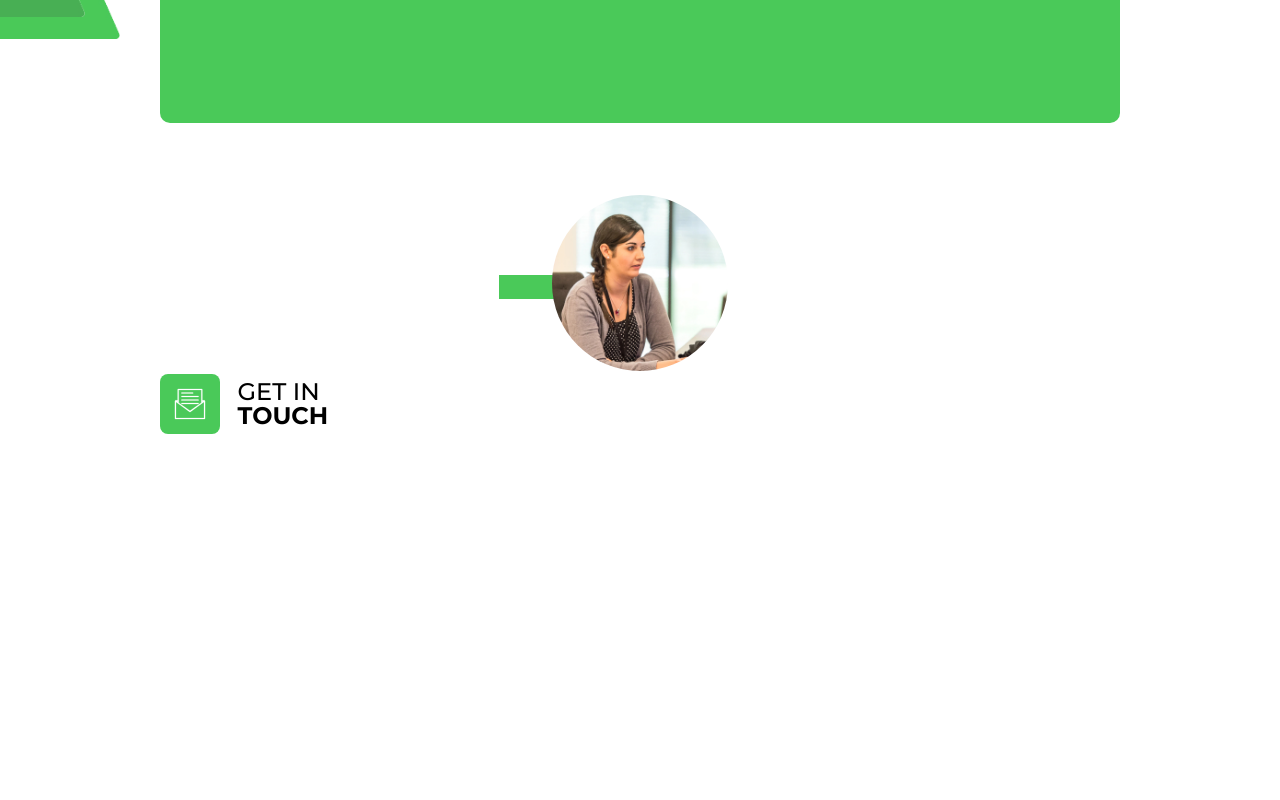
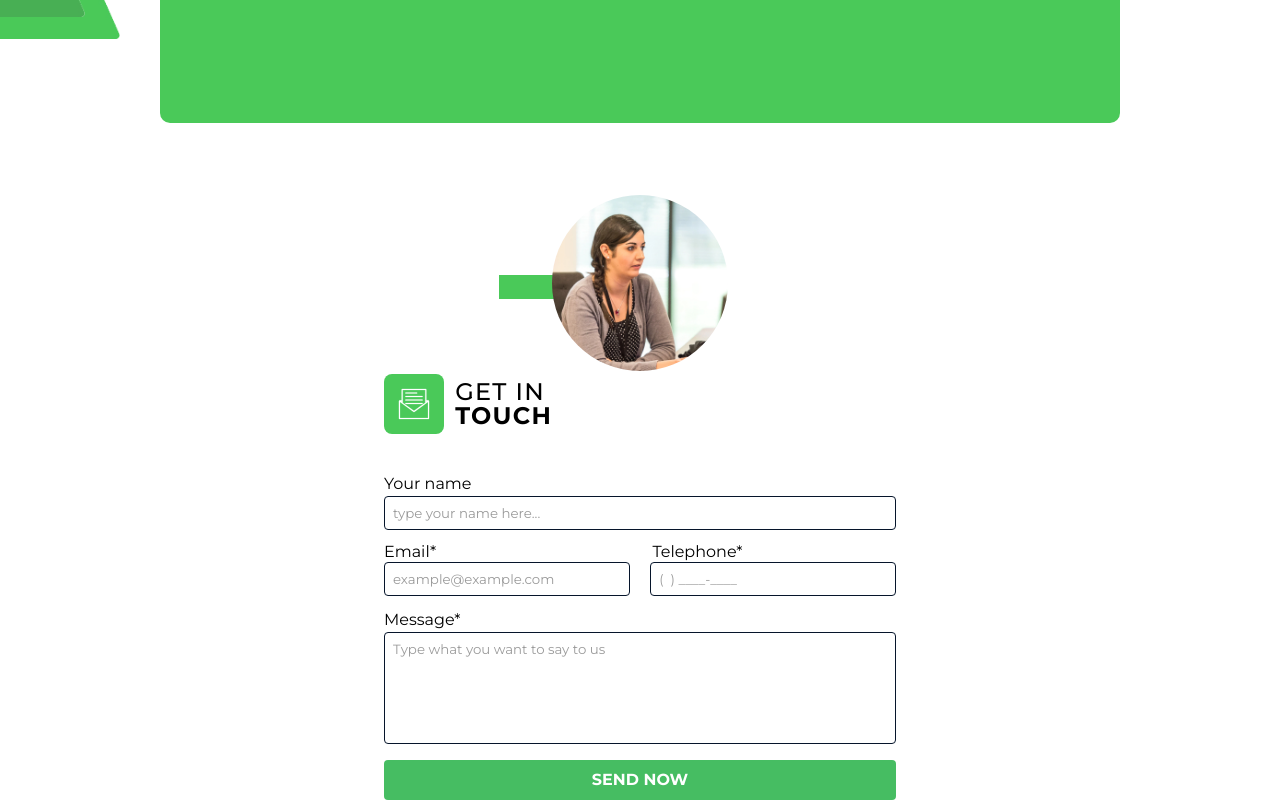
Before and after one commit to thipereira02/coopers_front, a React (Create React App) app: page / in a window 1280 px wide. Shown: the part 1161-1961 px from the top of the page. Before the commit the page ends 1653 px from the top, so only its background shows below. Built offline with nearby package versions, Linux system fonts and the light colour scheme.

Commit message:
adding contact form

```diff
--- a/src/components/Contact.tsx
+++ b/src/components/Contact.tsx
@@ -2,7 +2,7 @@ import React from "react";
 import styled from "styled-components";
 
 import photo from "../assets/tatiana.jpg";
-import icon from "../assets/letter.svg";
+import ContactForm from "./ContactForm";
 
 export default function Contact() {
 	return(
@@ -11,15 +11,7 @@ export default function Contact() {
 				<Background />
 				<img src={photo} alt="Tatiana" />
 			</div>
-			<Info>
-				<IconBg>
-					<img src={icon} alt="letter" />
-				</IconBg>
-				<Text>
-					<h1>GET IN</h1>
-					<h2>TOUCH</h2>
-				</Text>
-			</Info>
+			<ContactForm />
 		</Content>
 	);
 }
@@ -40,7 +32,7 @@ const Content = styled.div`
     }
 
     @media (min-width: 768px){
-        padding: 0 7rem;
+        padding: 0 20%;
 
         img{
             height: 11rem;
@@ -48,7 +40,7 @@ const Content = styled.div`
     }
 
     @media (min-width: 1024px){
-        padding: 0 10rem;
+        padding: 0 30%;
     }
 `;
 
@@ -66,60 +58,3 @@ const Background = styled.div`
         top: 6.5rem;
     }
 `;
-
-const Info = styled.div`
-    align-self: flex-start;
-    display: flex;
-    align-items: center;
-`;
-
-const IconBg = styled.div`
-    width: 3rem;
-    height: 3rem;
-    background-color: #4AC959;
-    border-radius: 0.5rem;
-    display: flex;
-    justify-content: center;
-    align-items: center;
-
-    img{
-        width: 1.8rem;
-    }
-
-    @media (min-width: 768px){
-        width: 3.75rem;
-        height: 3.75rem;
-
-        img{
-            width: 2rem;
-        }
-    }
-`;
-
-const Text = styled.div`
-    margin-left: 0.7rem;
-
-    h1{
-        font-size: 1rem;
-        font-weight: 500;
-    }
-
-    h2{
-        font-size: 1rem;
-        font-weight: 700;
-    }
-
-    @media (min-width: 768px){
-        margin-left: 1.1rem;
-
-        h1{
-            font-size: 1.5rem;
-            font-weight: 500;
-        }
-
-        h2{
-            font-size: 1.5rem;
-            font-weight: 700;
-        }
-    }
-`;
--- /dev/null
+++ b/src/components/ContactForm.tsx
@@ -0,0 +1,178 @@
+import React from "react";
+import styled from "styled-components";
+
+import icon from "../assets/letter.svg";
+
+export default function ContactForm() {
+	return(
+		<Content>
+			<Info>
+				<IconBg>
+					<img src={icon} alt="letter" />
+				</IconBg>
+				<Text>
+					<h1>GET IN</h1>
+					<h2>TOUCH</h2>
+				</Text>
+			</Info>
+			<Form>
+				<label htmlFor="name">Your name</label>
+				<input type="text" id="name" placeholder="type your name here..." />
+				<div>
+					<EmailLabel htmlFor="email">Email*</EmailLabel>
+					<input type="email" id="email" placeholder="example@example.com" />
+					<TelLabel htmlFor="message" id="telephone">Telephone*</TelLabel>
+					<input type="tel" id="telephone" placeholder="(  ) ____-____" />
+				</div>
+				<label htmlFor="message">Message*</label>
+				<textarea id="message" placeholder="Type what you want to say to us" />
+				<button>SEND NOW</button>
+			</Form>
+		</Content>
+	);
+}
+
+const Content = styled.div`
+    width: 100%;
+    display: flex;
+    flex-direction: column;
+    align-items: center;
+`;
+
+const Info = styled.div`
+    align-self: flex-start;
+    display: flex;
+    align-items: center;
+`;
+
+const IconBg = styled.div`
+    width: 3rem;
+    height: 3rem;
+    background-color: #4AC959;
+    border-radius: 0.5rem;
+    display: flex;
+    justify-content: center;
+    align-items: center;
+
+    img{
+        width: 1.8rem;
+    }
+
+    @media (min-width: 768px){
+        width: 3.75rem;
+        height: 3.75rem;
+
+        img{
+            width: 2rem;
+        }
+    }
+`;
+
+const Text = styled.div`
+    margin-left: 0.7rem;
+    letter-spacing: 0.08rem;
+
+    h1{
+        font-size: 1.2rem;
+        font-weight: 500;
+    }
+
+    h2{
+        font-size: 1.2rem;
+        font-weight: 700;
+    }
+
+    @media (min-width: 768px){
+        h1{
+            font-size: 1.5rem;
+            font-weight: 500;
+        }
+
+        h2{
+            font-size: 1.5rem;
+            font-weight: 700;
+        }
+    }
+`;
+
+const Form = styled.form`
+    width: 100%;
+    display: flex;
+    flex-direction: column;
+    margin-top: 2.625rem;
+
+    div{
+        display: flex;
+        flex-direction: column;
+    }
+
+    input{
+        border: 1px solid #06152B;
+        border-radius: 4px;
+        padding: 0.5rem;
+        margin-bottom: 1rem;
+
+        ::placeholder{
+            color: #9A9A9A;
+        }
+    }
+
+    label{
+        font-size: 1rem;
+        margin-bottom: 0.25rem;
+    }
+
+    textarea{
+        border: 1px solid #06152B;
+        border-radius: 4px;
+        padding: 0.5rem;
+        margin-bottom: 1rem;
+        height: 7rem;
+
+        ::placeholder{
+            color: #9A9A9A;
+        }
+    }
+
+    button{
+        height: 2.5rem;
+        border: none;
+        background-color: #46BD62;
+        border-radius: 4px;
+        color: #FFF;
+        font-size: 1rem;
+        font-weight: 700;
+    }
+
+    @media (min-width: 768px){
+        div{
+            flex-direction: row;
+            justify-content: space-between;
+            margin-top: 1rem;
+
+            input{
+                width: 48%;
+            }
+        }
+
+    }
+`;
+
+const EmailLabel = styled.label`
+    @media (min-width: 768px){
+        position: absolute;
+        bottom: 3rem;
+    }
+`;
+
+const TelLabel = styled.label`
+    @media (min-width: 768px){
+        position: absolute;
+        bottom: 3rem;
+        right: 28%;
+    }
+
+    @media (min-width: 1024px){
+        right: 30%;
+    }
+`;
--- a/src/components/Cover.tsx
+++ b/src/components/Cover.tsx
@@ -70,7 +70,6 @@ const TextArea = styled.div`
         color: #FFF;
         font-size: 1rem;
         font-weight: 600;
-        cursor: pointer;
     }
 
     @media(min-width: 768px){
--- a/src/components/Header.tsx
+++ b/src/components/Header.tsx
@@ -53,7 +53,6 @@ const SignIn = styled.button`
     font-family: 'Poppins', sans-serif;
     font-size: 0.875rem;
     font-weight: 600;
-    cursor: pointer;
     z-index: 3;
 
     @media(min-width: 768px){
--- a/src/layouts/GlobalStyle.tsx
+++ b/src/layouts/GlobalStyle.tsx
@@ -35,6 +35,10 @@ const GlobalStyle = createGlobalStyle`
 		line-height: 1;
         font-family: 'Montserrat', sans-serif;
 	}
+	textarea {
+		resize: none;
+		font-family: 'Montserrat', sans-serif;
+	}
 	ol, ul {
 		list-style: none;
 	}
@@ -61,7 +65,12 @@ const GlobalStyle = createGlobalStyle`
 		box-sizing: border-box;
 		outline: none;
 		scroll-behavior: smooth;
+		font-family: 'Montserrat', sans-serif;
     }
+	button{
+		cursor: pointer;
+		font-family: 'Montserrat', sans-serif;
+	}
 `;
 
 export default GlobalStyle;
```
